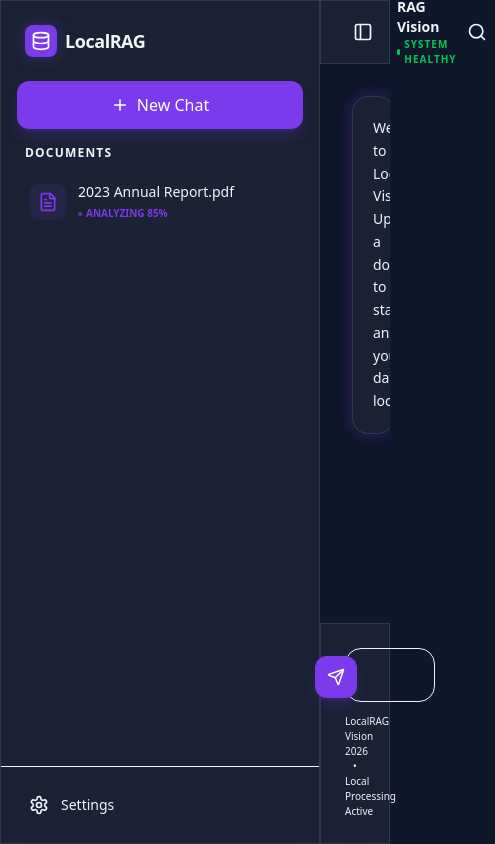
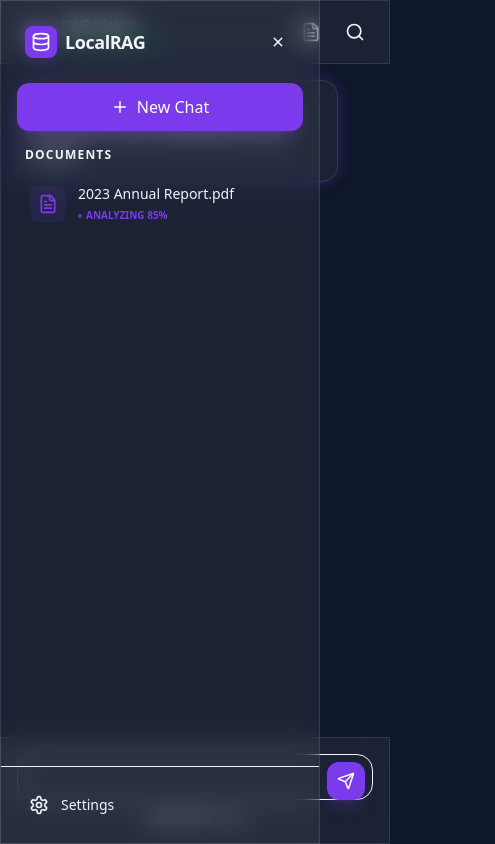
Before and after one commit to wayangalihpratama/localRAG-vision, a Next.js app in the folder frontend/: page / in a window 390 px wide. Shown: the whole page, 495 px wide, since content can reach past the window. Built offline with nearby package versions, Linux system fonts and the light colour scheme.

Commit message:
[#6] feat(frontend): implement mobile-first responsive layout

```diff
--- a/frontend/app/page.tsx
+++ b/frontend/app/page.tsx
@@ -96,7 +96,9 @@
   return (
     <div className="flex h-screen bg-background text-foreground transition-colors duration-300">
       {/* 1. Knowledge Library (Left) */}
-      <aside className={`w-80 glass-panel border-r flex flex-col transition-all duration-300 ${isSidebarOpen ? "translate-x-0" : "-translate-x-full absolute"}`}>
+      <aside className={`md:w-80 glass-panel md:border-r flex flex-col z-50 transition-all duration-300
+        ${isSidebarOpen ? "translate-x-0 w-80" : "-translate-x-full w-0"}
+        ${isSidebarOpen ? "fixed inset-y-0 left-0 md:relative" : "absolute"}`}>
         <div className="p-6 flex items-center justify-between">
           <div className="flex items-center gap-2">
             <div className="w-8 h-8 bg-brand rounded-lg flex items-center justify-center neon-glow">
@@ -104,6 +106,9 @@
             </div>
             <h1 className="font-bold text-lg tracking-tight">LocalRAG</h1>
           </div>
+          <button onClick={() => setIsSidebarOpen(false)} className="md:hidden p-2 hover:bg-foreground/5 rounded-lg">
+            <Plus size={18} className="rotate-45" />
+          </button>
         </div>
 
         <div className="px-4 mb-4">
@@ -141,31 +146,34 @@
       </aside>
 
       {/* 2. Conversation Nexus (Center) */}
-      <main className="flex-1 flex flex-col relative min-w-0">
-        <header className="h-16 glass-panel border-b flex items-center justify-between px-6 z-10">
-          <div className="flex items-center gap-4">
+      <main className="flex-1 flex flex-col relative min-w-0 w-full">
+        <header className="h-16 glass-panel border-b flex items-center justify-between px-4 md:px-6 z-10">
+          <div className="flex items-center gap-2 md:gap-4">
             <button onClick={() => setIsSidebarOpen(!isSidebarOpen)} className="p-2 hover:bg-foreground/5 rounded-lg text-foreground/60">
               <SidebarIcon size={20} />
             </button>
             <div className="flex flex-col">
-              <span className="text-sm font-bold">RAG Vision</span>
-              <span className="text-[10px] text-green-500 font-bold uppercase tracking-widest flex items-center gap-1">
+              <span className="text-sm font-bold truncate max-w-[120px] md:max-w-none">RAG Vision</span>
+              <span className="text-[9px] md:text-[10px] text-green-500 font-bold uppercase tracking-widest flex items-center gap-1">
                 <div className="w-1.5 h-1.5 rounded-full bg-green-500"></div>
                 System Healthy
               </span>
             </div>
           </div>
           <div className="flex items-center gap-2">
+            <button className="p-2 hover:bg-foreground/5 rounded-lg text-foreground/60 md:hidden">
+               <FileText size={20} onClick={() => activeSource && setActiveSource(activeSource)} />
+            </button>
             <button className="p-2 hover:bg-foreground/5 rounded-lg text-foreground/60">
               <Search size={20} />
             </button>
           </div>
         </header>
 
-        <div className="flex-1 overflow-y-auto p-8 space-y-8">
+        <div className="flex-1 overflow-y-auto p-4 md:p-8 space-y-8">
           {messages.map((msg) => (
             <div key={msg.id} className={`flex ${msg.type === "user" ? "justify-end" : "justify-start animate-in fade-in slide-in-from-bottom-4 duration-500"}`}>
-              <div className={`max-w-[80%] p-5 rounded-2xl ${msg.type === "user" ? "bg-brand text-white shadow-xl shadow-brand/20" : "glass-panel neon-glow border-brand/20"}`}>
+              <div className={`max-w-[90%] md:max-w-[80%] p-4 md:p-5 rounded-2xl ${msg.type === "user" ? "bg-brand text-white shadow-xl shadow-brand/20" : "glass-panel neon-glow border-brand/20"}`}>
                 <div className="text-sm leading-relaxed whitespace-pre-wrap">{msg.text}</div>
                 {msg.type === "ai" && msg.citations && msg.citations.length > 0 && (
                   <div className="mt-4 flex flex-wrap gap-2 pt-4 border-t border-foreground/10">
@@ -185,28 +193,28 @@
           ))}
         </div>
 
-        <footer className="p-6 border-t border-foreground/10 glass-panel">
+        <footer className="p-4 md:p-6 border-t border-foreground/10 glass-panel">
           <form onSubmit={handleSendMessage} className="max-w-4xl mx-auto relative group">
             <input
               type="text"
               value={query}
               onChange={(e) => setQuery(e.target.value)}
-              placeholder="Ask anything about your documents..."
-              className="w-full bg-foreground/5 border border-foreground/10 focus:border-brand/50 focus:ring-4 focus:ring-brand/10 rounded-2xl py-4 pl-6 pr-16 text-sm outline-none transition-all placeholder:text-foreground/30"
+              placeholder="Ask anything..."
+              className="w-full bg-foreground/5 border border-foreground/10 focus:border-brand/50 focus:ring-4 focus:ring-brand/10 rounded-2xl py-3 md:py-4 pl-5 md:pl-6 pr-14 md:pr-16 text-sm outline-none transition-all placeholder:text-foreground/30"
             />
-            <button className="absolute right-2 top-2 p-3 bg-brand hover:bg-brand-vibrant text-white rounded-xl transition-all shadow-lg shadow-brand/20 active:scale-90 group-focus-within:-translate-x-1">
+            <button className="absolute right-2 top-2 p-2.5 md:p-3 bg-brand hover:bg-brand-vibrant text-white rounded-xl transition-all shadow-lg shadow-brand/20 active:scale-90 group-focus-within:-translate-x-1">
               <Send size={18} />
             </button>
           </form>
           <div className="text-center mt-3 text-[10px] text-foreground/40 font-medium">
-            LocalRAG Vision 2026 • Local Processing Active
+            LocalRAG 2026 • Local
           </div>
         </footer>
       </main>
 
       {/* 3. Source Preview (Right) - Collapsible */}
       {activeSource && (
-        <aside className="w-96 glass-panel border-l flex flex-col animate-in slide-in-from-right duration-500">
+        <aside className="fixed inset-0 z-50 md:relative md:inset-auto md:w-96 bg-background/80 backdrop-blur-xl md:bg-transparent md:backdrop-blur-none md:glass-panel md:border-l flex flex-col animate-in slide-in-from-right md:slide-in-from-right duration-500">
           <header className="h-16 border-b flex items-center px-6 justify-between">
             <div className="flex items-center gap-2">
               <FileText size={18} className="text-brand" />
```
Also changed, not shown: 1 other file (tests, documents, lock files or other folders).
